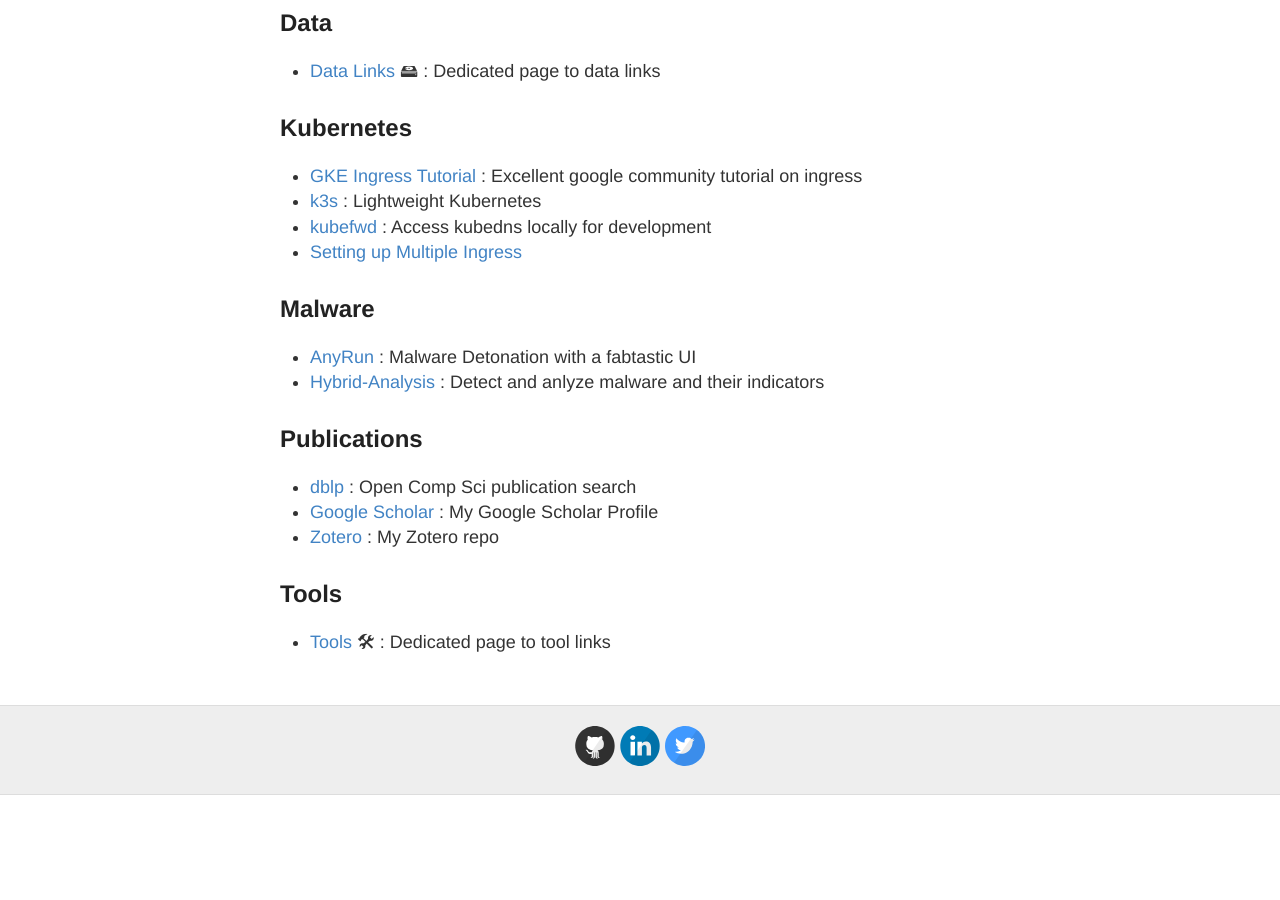
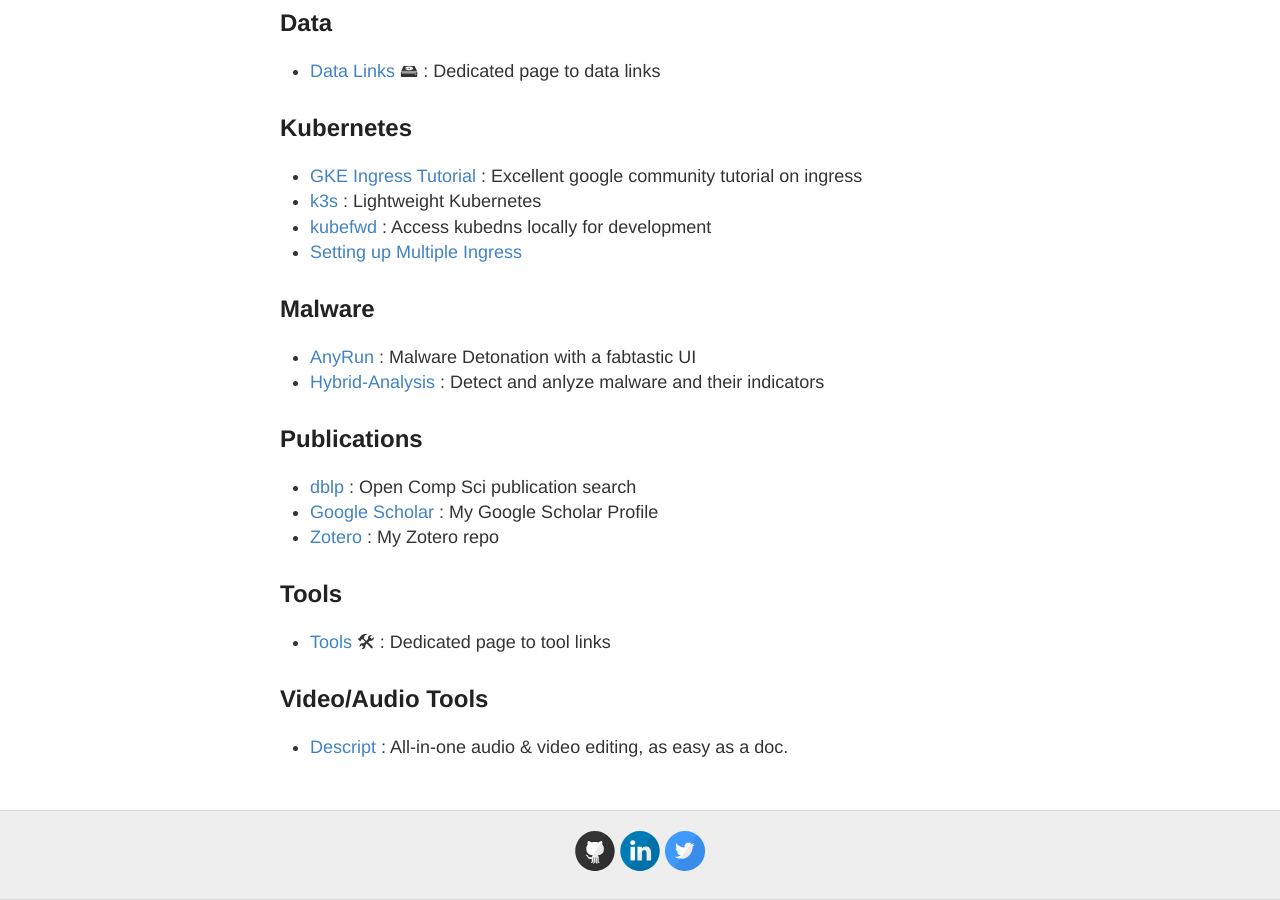
Before and after one commit to stevehenderson/stevehenderson.github.io, a Jekyll site: the page built from links.md, in a window 1280 px wide and 900 px high, scrolled down 944 px. Built offline with Jekyll 4.4.1, drawn with Linux system fonts in a browser that asks for light colours; before the commit the page ends 1739 px from its top, so only the background shows below that.

Commit message:
Update links.md

```diff
--- a/links.md
+++ b/links.md
@@ -56,3 +56,7 @@
 ## Tools
 
   * [Tools](http://stevehenderson.github.io/tools/) 🛠 : Dedicated page to tool links
+
+## Video/Audio Tools
+
+   * [Descript](https://www.descript.com) : All-in-one audio & video editing, as easy as a doc.
```
